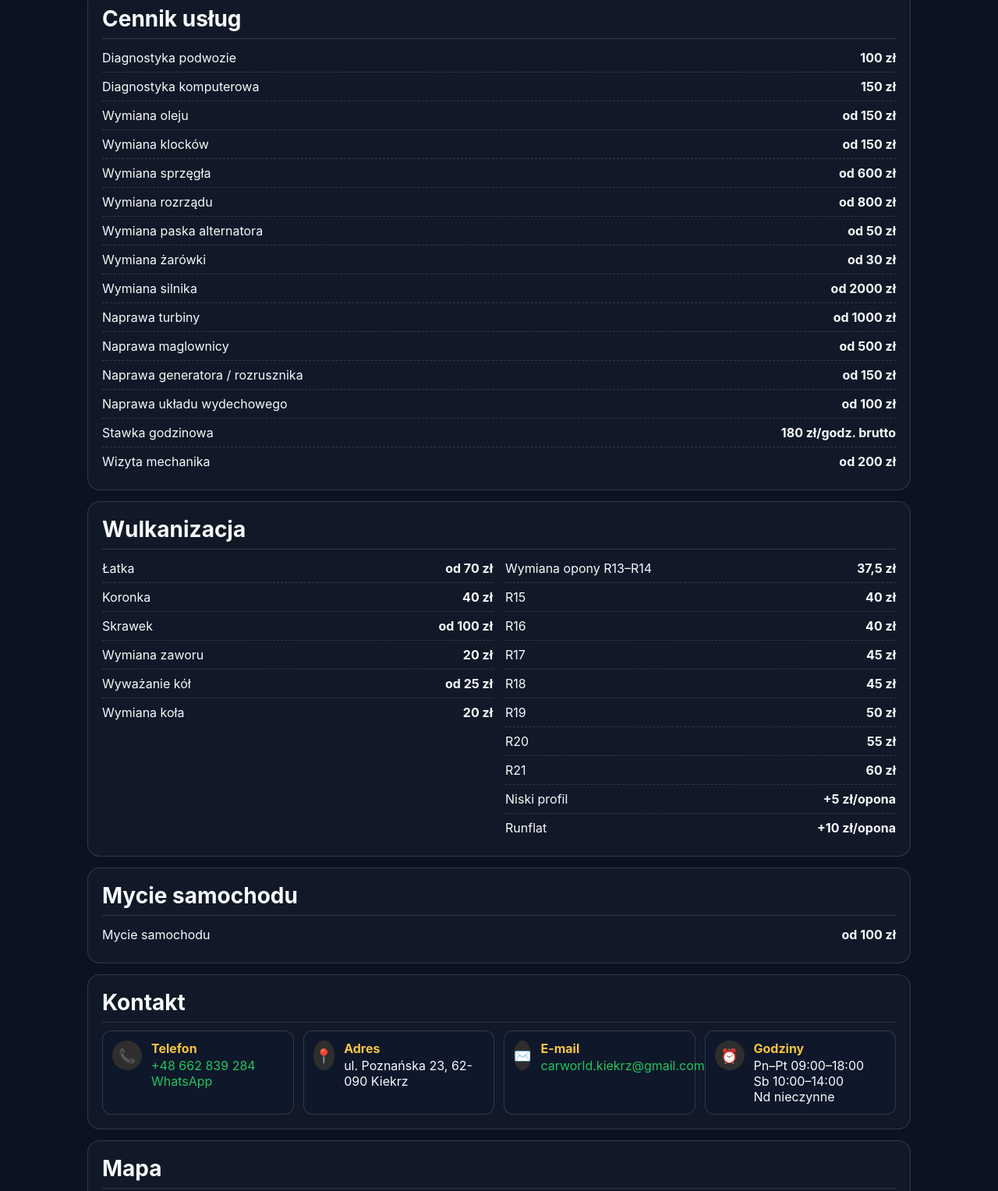
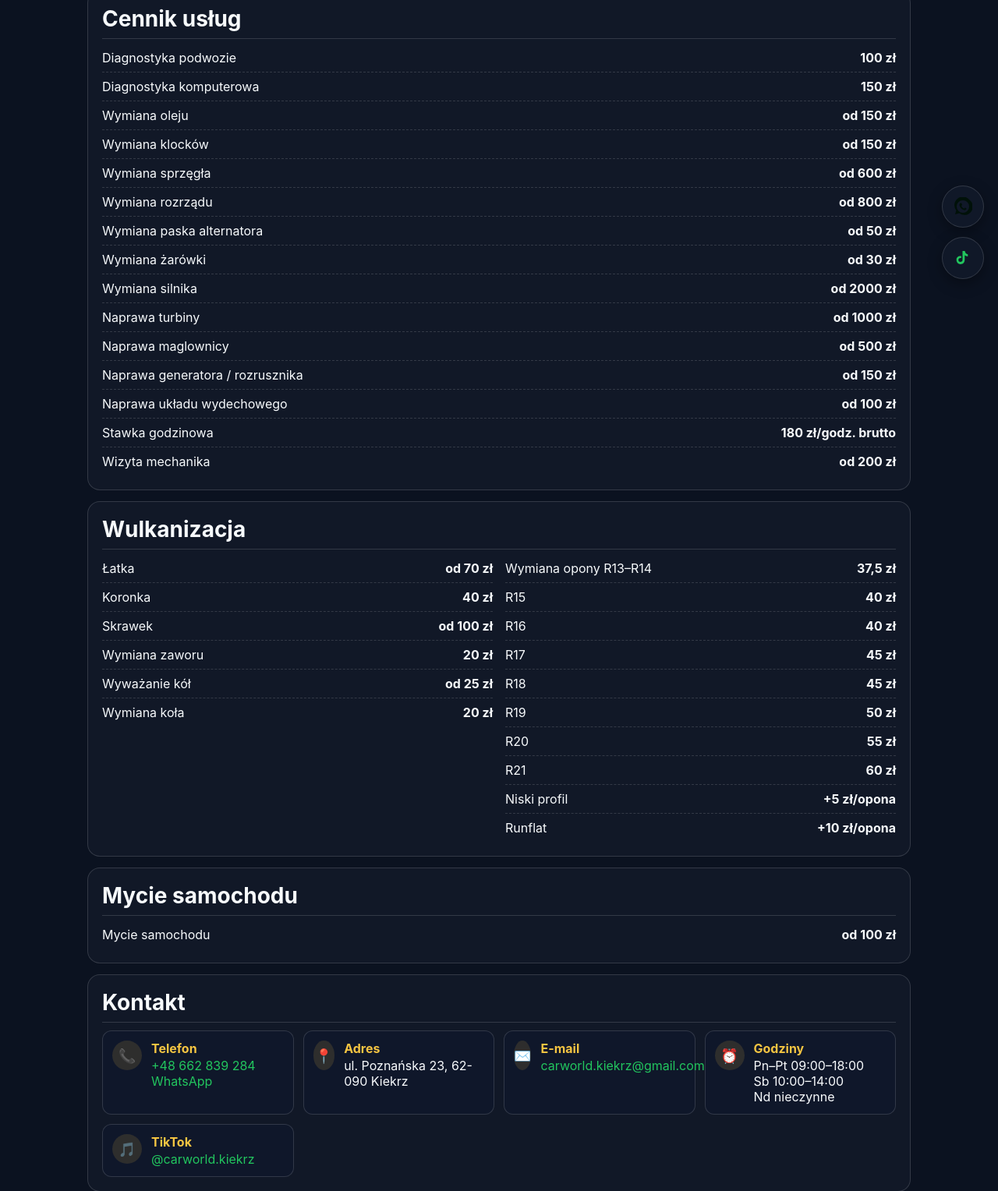
Before and after one commit to Pavel-carworld/Pavel-carworld.github.io, a plain HTML site: page index.html in a window 1280 px wide. Shown: the part 424-1952 px from the top of the page at 78% size. Drawn offline with Linux system fonts and the light colour scheme.

Commit message:
Update index.html

```diff
--- a/index.html
+++ b/index.html
@@ -12,12 +12,12 @@
   <meta name="theme-color" content="#0b1220" />
   <style>
     :root{
-      --bg:#0b1220;         /* фон */
-      --card:#111827;       /* карточки */
-      --text:#f7fafc;       /* основной текст */
-      --muted:#cbd5e1;      /* вторичный текст */
-      --brand:#22c55e;      /* зелёный бренд */
-      --gold:#f5c542;       /* золотистые акценты */
+      --bg:#0b1220;
+      --card:#111827;
+      --text:#f7fafc;
+      --muted:#cbd5e1;
+      --brand:#22c55e;
+      --gold:#f5c542;
       --gold-weak:#f5c54222;
       --border:rgba(255,255,255,.14);
     }
@@ -47,22 +47,35 @@
     .price-item:last-child{border-bottom:none}
     .two-col{grid-template-columns:1fr 1fr}
     @media (max-width:900px){.hero{grid-template-columns:1fr}.two-col{grid-template-columns:1fr}}
-    /* info cards */
     .info-cards{display:grid;grid-template-columns:repeat(auto-fit,minmax(230px,1fr));gap:12px;margin-top:10px}
     .info-card{display:flex;gap:12px;align-items:flex-start;padding:12px;border:1px solid var(--border);border-radius:12px;background:#0f172a}
     .icon{width:38px;height:38px;display:inline-flex;align-items:center;justify-content:center;border-radius:50%;background:var(--gold-weak)}
     .icon span{font-size:18px}
     .info-card b{display:block;margin-bottom:2px;color:var(--gold)}
-    /* map */
     .map{margin-top:10px;width:100%;aspect-ratio:16/10;border:0;border-radius:14px}
     footer{margin-top:36px;padding:16px;border-top:1px solid var(--border);color:#a8b3c7;text-align:center}
+    .btn.tiktok{border:1px solid var(--gold)}
+    .btn.tiktok svg{width:18px;height:18px}
+    /* Floating dock */
+    .floating-dock{
+      position:fixed; right:18px; bottom:18px; display:flex; flex-direction:column; gap:12px; z-index:50;
+    }
+    .floating-dock a{
+      width:54px; height:54px; border-radius:50%; display:inline-flex; align-items:center; justify-content:center;
+      background:#101828; border:1px solid var(--border);
+      box-shadow:0 6px 18px rgba(0,0,0,.35); backdrop-filter:blur(6px)
+    }
+    .floating-dock a:hover{transform:translateY(-2px)}
+    .dock-wa{background:linear-gradient(180deg,#25D366,#128C7E); color:#001109; border:none}
+    .dock-tk{border:1px solid var(--gold)}
+    .floating-dock svg{width:24px;height:24px;fill:currentColor}
   </style>
 </head>
 <body>
   <header>
     <div class="container nav">
       <div class="brand">
-        <span class="logo-dot" aria-hidden="true"></span>
+        <span class="logo-dot"></span>
         <span class="brand-name">Car World</span>
       </div>
       <div class="lang">
@@ -84,14 +97,15 @@
         <h1 id="h1">Serwis samochodowy i wulkanizacja — Kiekrz</h1>
         <p id="hero-p" class="muted">Diagnostyka, mechanika, wymiana oleju, wulkanizacja, naprawy. Uczciwie, terminowo i w dobrej cenie.</p>
         <div class="grid" style="grid-auto-flow:column;grid-auto-columns:max-content;gap:10px;flex-wrap:wrap">
-          <a class="btn primary" href="tel:+48662839284">📞 Zadzwoń: +48 662 839 284</a>
-          <a class="btn" href="https://wa.me/48662839284" target="_blank" rel="noopener">💬 WhatsApp</a>
+          <a id="btn-call" class="btn primary" href="tel:+48662839284">📞 Zadzwoń: +48 662 839 284</a>
+          <a id="btn-wa" class="btn" href="https://wa.me/48662839284" target="_blank" rel="noopener">💬 WhatsApp</a>
           <a class="btn" href="#map">📍 Dojazd</a>
+          <a class="btn tiktok" href="https://www.tiktok.com/@carworld.kiekrz" target="_blank">🎵 TikTok</a>
         </div>
       </div>
       <div class="card">
         <b class="gold">Car World</b>
-        <p class="muted" style="margin-top:6px">Serwis samochodowy, wulkanizacja • ul. Poznańska 23, 62-090 Kiekrz</p>
+        <p class="muted">Serwis samochodowy, wulkanizacja • ul. Poznańska 23, 62-090 Kiekrz</p>
         <p class="muted">NIP: 7792561277 • e-mail: <a href="mailto:carworld.kiekrz@gmail.com">carworld.kiekrz@gmail.com</a></p>
       </div>
     </section>
@@ -158,7 +172,7 @@
           <div>
             <b id="phone-label">Telefon</b>
             <a href="tel:+48662839284">+48 662 839 284</a><br/>
-            <a href="https://wa.me/48662839284" target="_blank" rel="noopener">WhatsApp</a>
+            <a id="wa-link" href="https://wa.me/48662839284" target="_blank">WhatsApp</a>
           </div>
         </div>
         <div class="info-card">
@@ -182,58 +196,67 @@
             <div id="hours-lines">Pn–Pt 09:00–18:00<br/> Sb 10:00–14:00<br/> Nd nieczynne</div>
           </div>
         </div>
+        <div class="info-card">
+          <div class="icon"><span>🎵</span></div>
+          <div>
+            <b id="tiktok-label">TikTok</b>
+            <a href="https://www.tiktok.com/@carworld.kiekrz" target="_blank">@carworld.kiekrz</a>
+          </div>
+        </div>
       </div>
     </section>
 
     <!-- Mapa -->
     <section class="section card" id="map" style="margin-top:14px">
       <h2 id="map-h2">Mapa</h2>
-      <iframe class="map" src="https://www.google.com/maps?q=Poznańska+23,+Kiekrz&output=embed" loading="lazy" allowfullscreen referrerpolicy="no-referrer-when-downgrade"></iframe>
+      <iframe class="map" src="https://www.google.com/maps?q=Poznańska+23,+Kiekrz&output=embed" loading="lazy"></iframe>
     </section>
   </main>
 
+  <!-- Floating dock -->
+  <div class="floating-dock">
+    <a id="dock-wa" class="dock-wa" href="https://wa.me/48662839284" target="_blank" title="Napisz na WhatsApp">
+      <svg viewBox="0 0 24 24"><path d="M20.5 3.5A10 10 0 0 0 3.4 16.9L2 22l5.3-1.4A10 10 0 1 0 20.5 3.5ZM12 20a8 8 0 1 1 0-16 8 8 0 0 1 0 16Zm4.4-5.8c-.2-.1-1.2-.6-1.4-.7s-.3-.1-.5.1-.5.7-.7.8-.3.1-.5 0a6.4 6.4 0 0 1-1.9-1.2 7 7 0 0 1-1.3-1.6c-.1-.2 0-.3.1-.5l.4-.5c.1-.2.2-.3.3-.5l.1-.2c0-.2 0-.4-.1-.5l-.7-1.6c-.2-.4-.4-.3-.6-.3h-.5a1 1 0 0 0-.7.3 2.8 2.8 0 0 0-.9 2c0 1.2.8 2.4.9 2.6.1.2 1.6 2.6 3.9 3.6.5.2.9.4 1.2.5.5.2 1 .2 1.4.1.4-.1 1.2-.5 1.4-1s.2-1 .1-1.1c0 0-.1-.1-.3-.2Z"/></svg>
+    </a>
+    <a class="dock-tk" href="https://www.tiktok.com/@carworld.kiekrz" target="_blank" title="TikTok">
+      <svg viewBox="0 0 24 24"><path d="M14.5 3c.3 2.3 1.7 4 3.8 4.3v2.6c-1.5 0-2.9-.5-4-1.3v5.7c0 3.7-2.5 5.7-5.3 5.7A5.3 5.3 0 0 1 3.7 14c0-3.2 2.8-5.1 6.2-4.5v2.6c-1.6-.5-3.4.3-3.6 1.9-.3 1.7.9 3.1 2.6 3.1 1.6 0 2.6-1 2.6-2.8V3h2.4z"/></svg>
+    </a>
+  </div>
+
   <footer>
-    © <span id="year"></span> Car World — Kiekrz • NIP: 7792561277
+    © <span id="year"></span> Car World — Kiekrz • NIP: 7792561277 •
+    <a href="https://www.tiktok.com/@carworld.kiekrz" target="_blank">TikTok</a>
   </footer>
 
   <script>
-    // Rok w stopce
     document.getElementById("year").textContent = new Date().getFullYear();
 
-    // Teksty PL/RU
     const T = {
       pl: {
         b1:"Gwarancja na usługi", b2:"Szybkie terminy", b3:"PL / RU",
         h1:"Serwis samochodowy i wulkanizacja — Kiekrz",
         hero_p:"Diagnostyka, mechanika, wymiana oleju, wulkanizacja, naprawy. Uczciwie, terminowo i w dobrej cenie.",
-        services_h2:"Cennik usług",
-        wulkanizacja_h2:"Wulkanizacja",
-        wash_h2:"Mycie samochodu",
-        contact_h2:"Kontakt",
-        map_h2:"Mapa",
+        services_h2:"Cennik usług", wulkanizacja_h2:"Wulkanizacja", wash_h2:"Mycie samochodu",
+        contact_h2:"Kontakt", map_h2:"Mapa",
         phone_label:"Telefon", address_label:"Adres", email_label:"E-mail", hours_label:"Godziny",
-        hours_lines:"Pn–Pt 09:00–18:00<br/> Sb 10:00–14:00<br/> Nd nieczynne"
+        hours_lines:"Pn–Pt 09:00–18:00<br/> Sb 10:00–14:00<br/> Nd nieczynne", tiktok_label:"TikTok",
+        wa_msg:"Dzień%20dobry,%20chciałbym%20umówić%20wizytę%20w%20Car%20World%20Kiekrz."
       },
       ru: {
         b1:"Гарантия на работы", b2:"Быстрые сроки", b3:"PL / RU",
         h1:"Автосервис и вулканизация — Кекш",
         hero_p:"Диагностика, механика, замена масла, вулканизация, ремонты. Честно, вовремя и по разумной цене.",
-        services_h2:"Прайс-лист услуг",
-        wulkanizacja_h2:"Вулканизация",
-        wash_h2:"Мойка автомобиля",
-        contact_h2:"Контакты",
-        map_h2:"Карта",
+        services_h2:"Прайс-лист услуг", wulkanizacja_h2:"Вулканизация", wash_h2:"Мойка автомобиля",
+        contact_h2:"Контакты", map_h2:"Карта",
         phone_label:"Телефон", address_label:"Адрес", email_label:"E-mail", hours_label:"Часы",
-        hours_lines:"Пн–Пт 09:00–18:00<br/> Сб 10:00–14:00<br/> Вс выходной"
+        hours_lines:"Пн–Пт 09:00–18:00<br/> Сб 10:00–14:00<br/> Вс выходной", tiktok_label:"TikTok",
+        wa_msg:"Добрый%20день,%20хочу%20записаться%20на%20визит%20в%20Car%20World%20Kiekrz."
       }
     };
 
-    // Переключение языка
-    document.querySelectorAll(".lang button").forEach(btn=>{
-      btn.addEventListener("click", ()=>{
-        document.querySelectorAll(".lang button").forEach(b=>b.classList.remove("active"));
-        btn.classList.add("active");
-        const t=T[btn.dataset.lang] || T.pl;
+    function setLang(lang){
+      const t=T[lang];
+      if(!t) return;
       document.getElementById("b1").textContent=t.b1;
       document.getElementById("b2").textContent=t.b2;
       document.getElementById("b3").textContent=t.b3;
@@ -249,8 +272,22 @@
       document.getElementById("email-label").textContent=t.email_label;
       document.getElementById("hours-label").textContent=t.hours_label;
       document.getElementById("hours-lines").innerHTML=t.hours_lines;
+      document.getElementById("tiktok-label").textContent=t.tiktok_label;
+      // WhatsApp links
+      document.getElementById("btn-wa").href=`https://wa.me/48662839284?text=${t.wa_msg}`;
+      document.getElementById("wa-link").href=`https://wa.me/48662839284?text=${t.wa_msg}`;
+      document.getElementById("dock-wa").href=`https://wa.me/48662839284?text=${t.wa_msg}`;
+    }
+
+    document.querySelectorAll(".lang button").forEach(btn=>{
+      btn.addEventListener("click", ()=>{
+        document.querySelectorAll(".lang button").forEach(b=>b.classList.remove("active"));
+        btn.classList.add("active");
+        setLang(btn.dataset.lang);
       });
     });
+
+    setLang("pl");
   </script>
 </body>
 </html>
```
Lines whose indentation alone changed are shown as unchanged.
